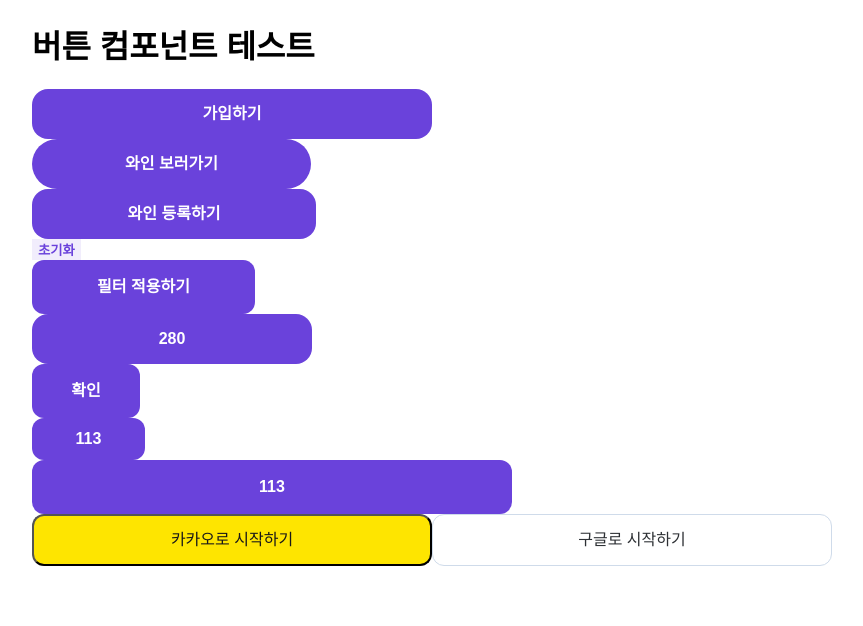
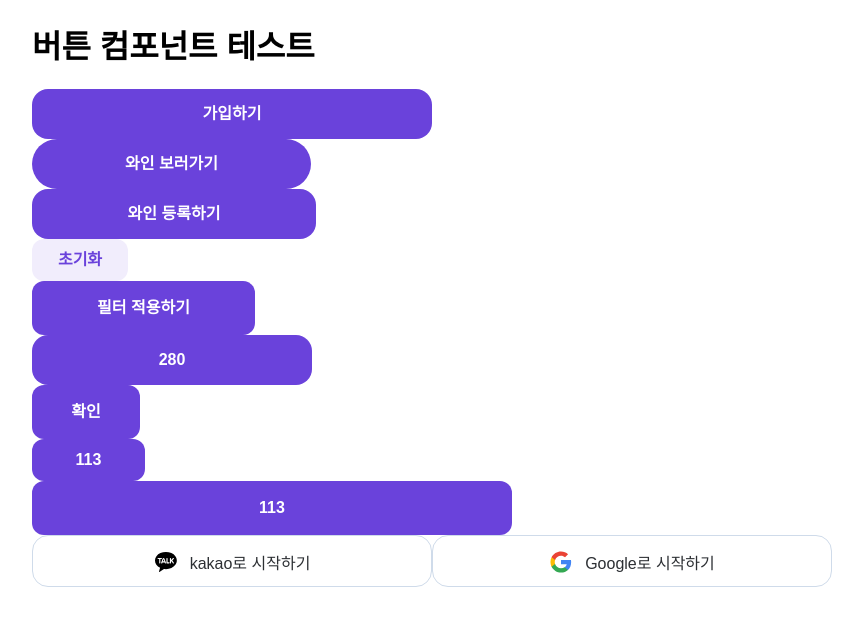
Before and after one commit to jaehyeongjung/Wine-project, a Next.js app: page / in a window 1280 px wide. Shown: the top 626 px of the page, without its empty margins (8-871 px from the left). Built offline with nearby package versions, Linux system fonts and the light colour scheme.

Commit message:
feat: kakao-google-btn-add #8

```diff
--- a/pages/components/common/Button.module.css
+++ b/pages/components/common/Button.module.css
@@ -7,6 +7,19 @@
   align-items: center;
   justify-content: center;
 }
+
+.logo {
+  width: 24px;
+  height: auto;
+  margin-right: 12px;
+  align-self: center;
+  position: relative;
+  top: 5px;
+
+}
+
+
+
 
 /* 버튼 크기 */
 .width400 {
@@ -41,7 +54,7 @@
   border-radius: 100px;
   height: 50px;
   font-size: var(--text-lg);
-  line-height: var(--line-height-lg);
+  line-height: var(--line-height-2lg);
   font-weight: var(--font-bold);
 }
 
@@ -168,22 +181,25 @@
 .kakao {
   width: 400px;
   height: 52px;
-  background-color: #fee500;
-  color: #191919;
+  border-radius: 16px;
+  border: 1px solid #cfdbea;
+  background-color: white;
+  color: #2d3034;
   font-size: var(--text-lg);
   line-height: var(--line-height-lg);
-  border-radius: 12px;
+  font-weight: var(--font-medium);
 }
 
 .google {
   width: 400px;
   height: 52px;
-  background-color: var(--white);
-  color: var(--gray800);
+  border-radius: 16px;
+  border: 1px solid #cfdbea;
+  background-color: white;
+  color: #2d3034;
   font-size: var(--text-lg);
   line-height: var(--line-height-lg);
-  border: 1px solid var(--gray200);
-  border-radius: 12px;
+  font-weight: var(--font-medium);
 }
 @media (min-width: 769px) and (max-width: 1024px) {
   .width284 {
--- a/pages/components/common/Button.tsx
+++ b/pages/components/common/Button.tsx
@@ -14,6 +14,7 @@ interface ButtonProps {
     | 'width108'
     | 'width294'
     | 'width113'
+    | 'width156'
     | 'width480'
     | 'social';
 
@@ -46,6 +47,16 @@ const Button: React.FC<ButtonProps> = ({
       style={{ borderRadius: radius ? `${radius}px` : undefined }}
       onClick={onClick}
     >
+      {type === 'google' && (
+        <img
+          src="/images/google.svg"
+          alt="Google Logo"
+          className={styles.logo}
+        />
+      )}
+      {type === 'kakao' && (
+        <img src="/images/kakao.svg" alt="Kakao Logo" className={styles.logo} />
+      )}
       {text}
     </button>
   );
--- a/pages/index.tsx
+++ b/pages/index.tsx
@@ -35,7 +35,7 @@ const Home: NextPage = () => {
       />
       <Button
         type="default"
-        size="width96"
+        size="width96x42"
         text="초기화"
         color="lite_purple"
         textColor="purple"
@@ -80,8 +80,8 @@ const Home: NextPage = () => {
         textColor="white"
       />
 
-      <Button type="kakao" size="social" text="카카오로 시작하기" />
-      <Button type="google" size="social" text="구글로 시작하기" />
+      <Button type="kakao" size="social" text="kakao로 시작하기" />
+      <Button type="google" size="social" text="Google로 시작하기" />
     </div>
   );
 };
```
Also changed, not shown: public/images/google.svg (added), public/images/kakao.svg (added).
